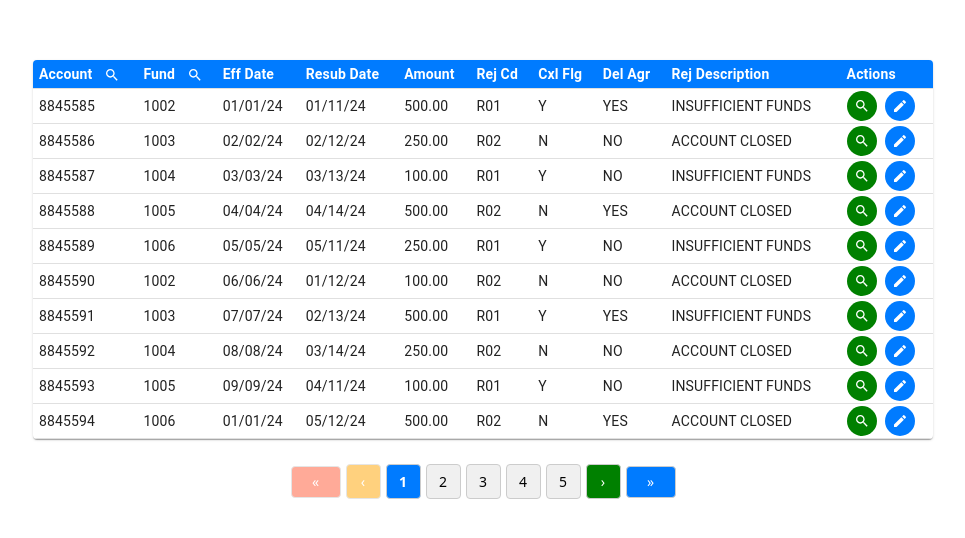
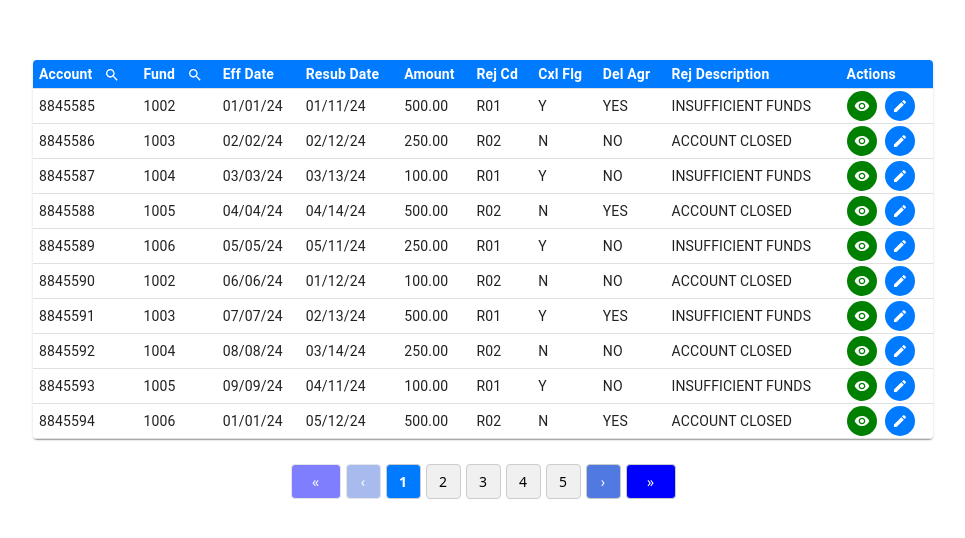
Before and after one commit to adisri06/React_app, a React (Create React App) app: page / in a window 1280 px wide. Shown: the part 140-678 px from the top of the page, without its empty margins (157-1122 px from the left). Built offline with nearby package versions, Linux system fonts and the light colour scheme.

Commit message:
Pagination

```diff
--- a/src/component/nachaTable/DataTable.jsx
+++ b/src/component/nachaTable/DataTable.jsx
@@ -10,6 +10,7 @@ import {
   TextField,
   IconButton,
 } from "@mui/material";
+import VisibilityIcon from "@mui/icons-material/Visibility";
 import SearchIcon from "@mui/icons-material/Search";
 import EditIcon from "@mui/icons-material/Edit";
 import Pagination from "./Pagination";
@@ -137,7 +138,7 @@ const DataTable = ({ columns, data }) => {
                 ))}
                 <TableCell className="table-cell-actions">
                   <IconButton size="small" className="action-btn" title="View" onClick={() => handleActionClick("View", row)}>
-                    <SearchIcon style={{ fontSize: "16px" }} />
+                    <VisibilityIcon style={{ fontSize: "16px" }} />
                   </IconButton>
                   <IconButton size="small" className="action-btn" title="Modify" onClick={() => handleActionClick("Modify", row)}>
                     <EditIcon style={{ fontSize: "16px" }} />
--- a/src/component/nachaTable/Pagination.css
+++ b/src/component/nachaTable/Pagination.css
@@ -24,16 +24,28 @@
 
 /* Hover effect */
 .pagination-button:hover {
-    background-color: #e0e0e0;
+    background-color: rgb(122, 153, 230);
 }
-
+.pagination-button-next,
+.pagination-button-prev{
+    padding: 6px 10px; /* Reduce padding to match all buttons */
+    border: 1px solid #ccc;
+    background-color: rgb(81, 122, 225) !important;
+    cursor: pointer;
+    border-radius: 4px;
+    transition: background 0.2s, transform 0.1s;
+    min-width: 35px; /* Ensures uniform button size */
+    text-align: center;
+    font-size: 14px;
+}
 /* Fix First & Last buttons (remove oversized styles) */
 .pagination-button.first,
 .pagination-button.last {
+    background-color: blue;
     padding: 4px 8px; /* Reduce padding */
     font-size: 14px; /* Adjust font size */
     min-width: 50px; /* Uniform width */
-    height: 32px; /* Set fixed height same as other buttons */
+    height: 35px; /* Set fixed height same as other buttons */
 }
 
 /* Highlight the active/current page in blue */
--- a/src/component/nachaTable/Pagination.jsx
+++ b/src/component/nachaTable/Pagination.jsx
@@ -19,7 +19,7 @@ const Pagination = ({ currentPage, totalPages, onPageChange }) => {
 
       {/* Previous Button */}
       <button
-        className="pagination-button"
+        className="pagination-button-prev"
         onClick={() => onPageChange(currentPage - 1)}
         disabled={currentPage === 1}
       >
@@ -39,7 +39,7 @@ const Pagination = ({ currentPage, totalPages, onPageChange }) => {
 
       {/* Next Button */}
       <button
-        className="pagination-button"
+        className="pagination-button-next"
         onClick={() => onPageChange(currentPage + 1)}
         disabled={currentPage === totalPages}
       >
```
